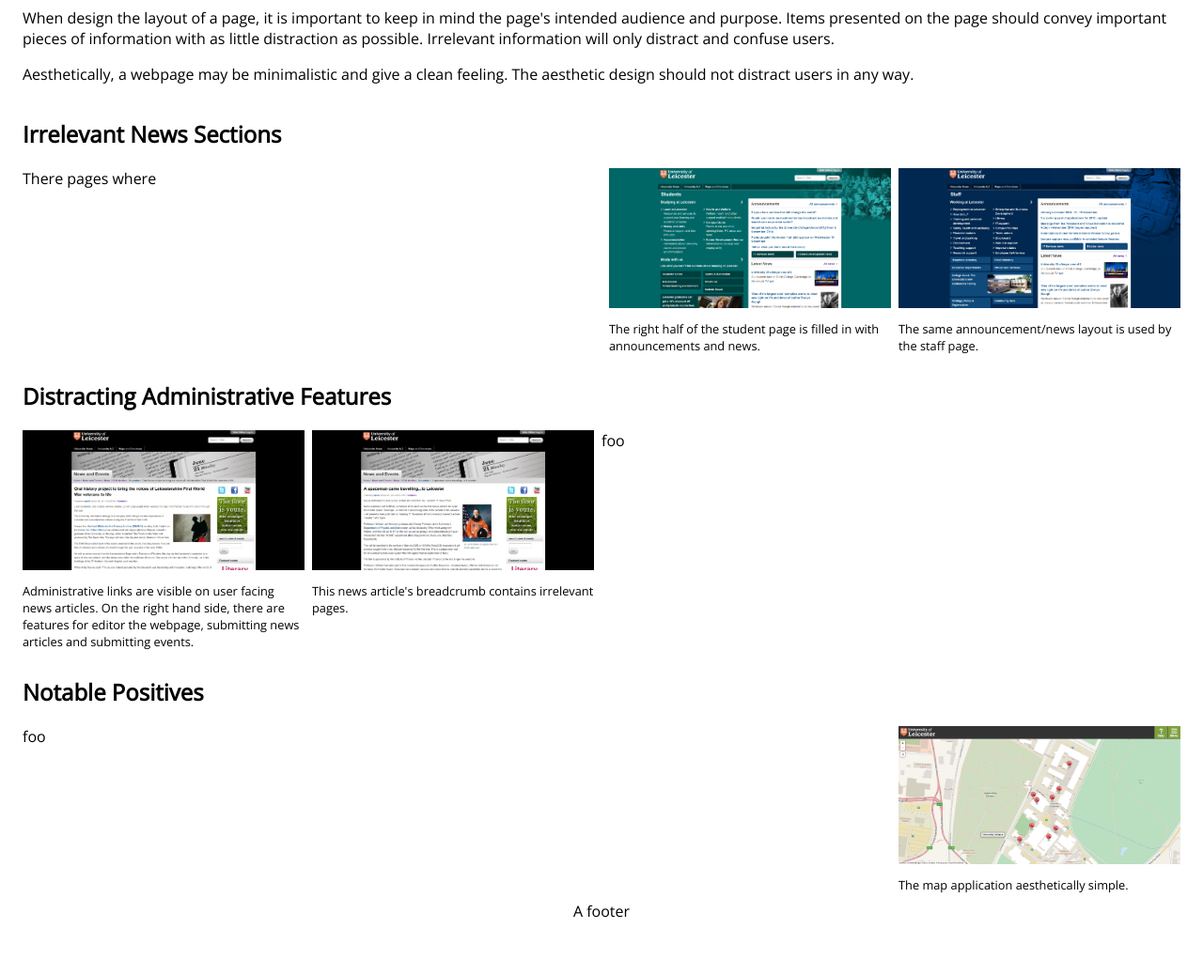
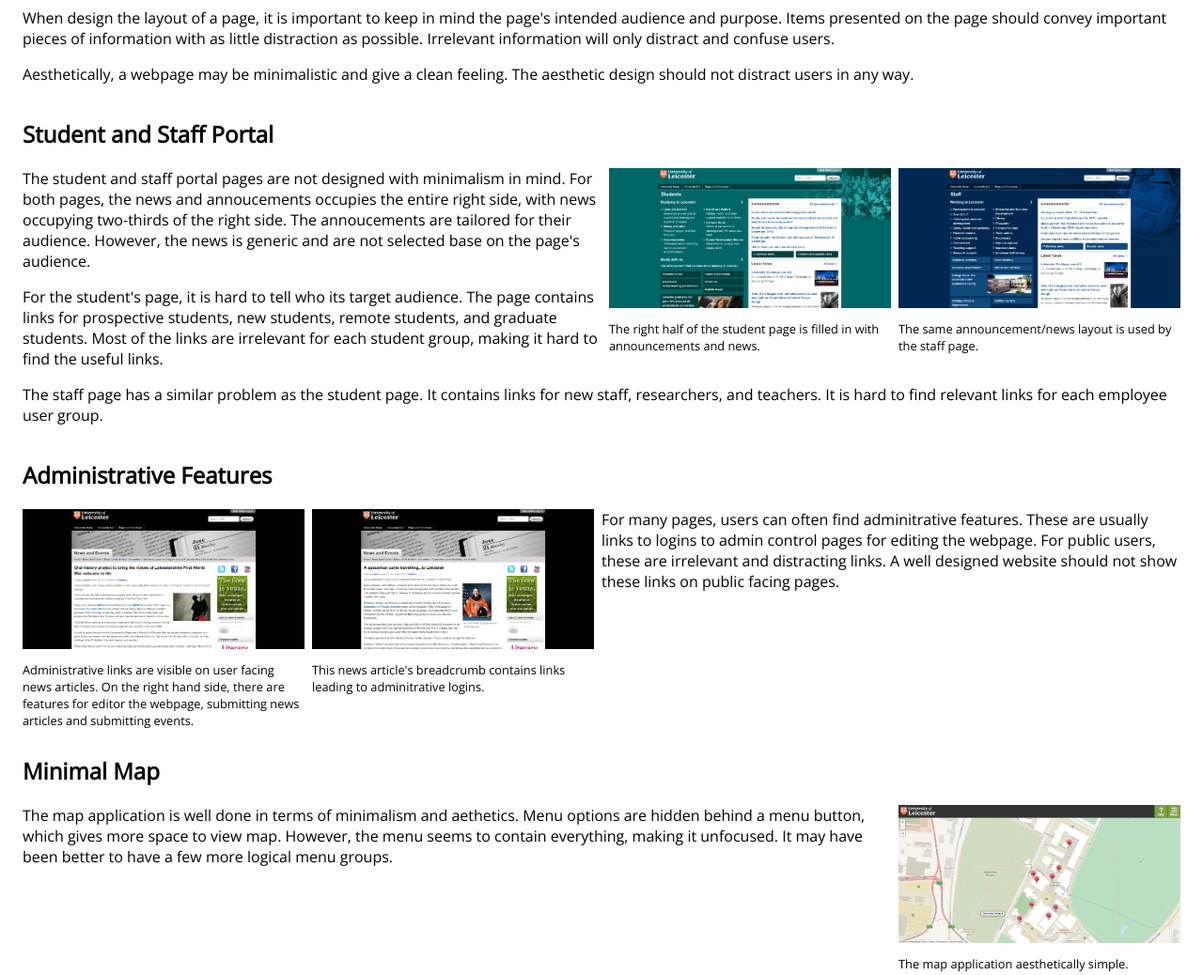
Before and after one commit to onionpancakes/UsabilityEvaluation, a plain HTML site: page h8.html in a window 1280 px wide. Shown: the part 240-1278 px from the top of the page at 94% size. Before the commit the page ends 1229 px from the top, so only its background shows below. Drawn offline with nearby package versions, Linux system fonts and the light colour scheme.

Commit message:
Added content for h8

```diff
--- a/h8.html
+++ b/h8.html
@@ -38,7 +38,7 @@
 			<p>When design the layout of a page, it is important to keep in mind the page's intended audience and purpose. Items presented on the page should convey important pieces of information with as little distraction as possible. Irrelevant information will only distract and confuse users.</p>
 			<p>Aesthetically, a webpage may be minimalistic and give a clean feeling. The aesthetic design should not distract users in any way.</p>
 			<section>
-				<h2>Irrelevant News Sections</h2>
+				<h2>Student and Staff Portal</h2>
 				<div class="float_right image_group">
 					<figure>
 						<a class="fancybox" href="img/student_fullpage.png">
@@ -53,10 +53,12 @@
 						<figcaption>The same announcement/news layout is used by the staff page.</figcaption>
 					</figure>
 				</div>
-				<p>There pages where </p>
+				<p>The student and staff portal pages are not designed with minimalism in mind. For both pages, the news and annoucements occupies the entire right side, with news occupying two-thirds of the right side. The annoucements are tailored for their audience. However, the news is generic and are not selected base on the page's audience.</p>
+				<p>For the student's page, it is hard to tell who its target audience. The page contains links for prospective students, new students, remote students, and graduate students. Most of the links are irrelevant for each student group, making it hard to find the useful links.</p>
+				<p>The staff page has a similar problem as the student page. It contains links for new staff, researchers, and teachers. It is hard to find relevant links for each employee user group.</p>
 			</section>
 			<section>
-				<h2>Distracting Administrative Features</h2>
+				<h2>Administrative Features</h2>
 				<div class="float_left image_group">
 					<figure>
 						<a class="fancybox" href="img/news_fullpage.png">
@@ -68,13 +70,13 @@
 						<a class="fancybox" href="img/bad_breadcrumb.png">
 							<img src="img/bad_breadcrumb.png" alt=""/>
 						</a>
-						<figcaption>This news article's breadcrumb contains irrelevant pages.</figcaption>
+						<figcaption>This news article's breadcrumb contains links leading to adminitrative logins.</figcaption>
 					</figure>
 				</div>
-				<p>foo</p>
+				<p>For many pages, users can often find adminitrative features. These are usually links to logins to admin control pages for editing the webpage. For public users, these are irrelevant and distracting links. A well designed website should not show these links on public facing pages.</p>
 			</section>
 			<section>
-				<h2>Notable Positives</h2>
+				<h2>Minimal Map</h2>
 				<div class="float_right image_group">
 					<figure>
 						<a class="fancybox" href="img/maps.png">
@@ -83,7 +85,7 @@
 						<figcaption>The map application aesthetically simple.</figcaption>
 					</figure>
 				</div>
-				<p>foo</p>
+				<p>The map application is well done in terms of minimalism and aethetics. Menu options are hidden behind a menu button, which gives more space to view map. However, the menu seems to contain everything, making it unfocused. It may have been better to have a few more logical menu groups.</p>
 			</section>
 		</article>
 	</main>
```
